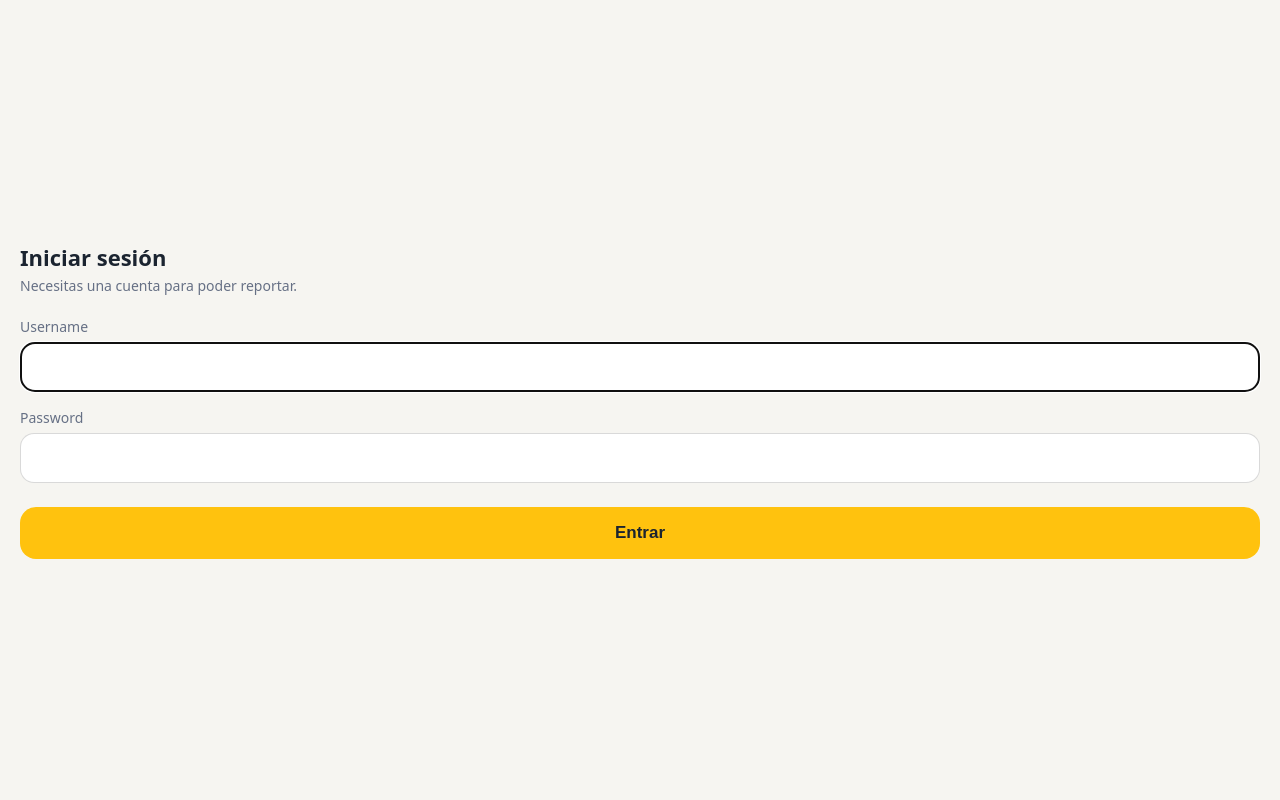
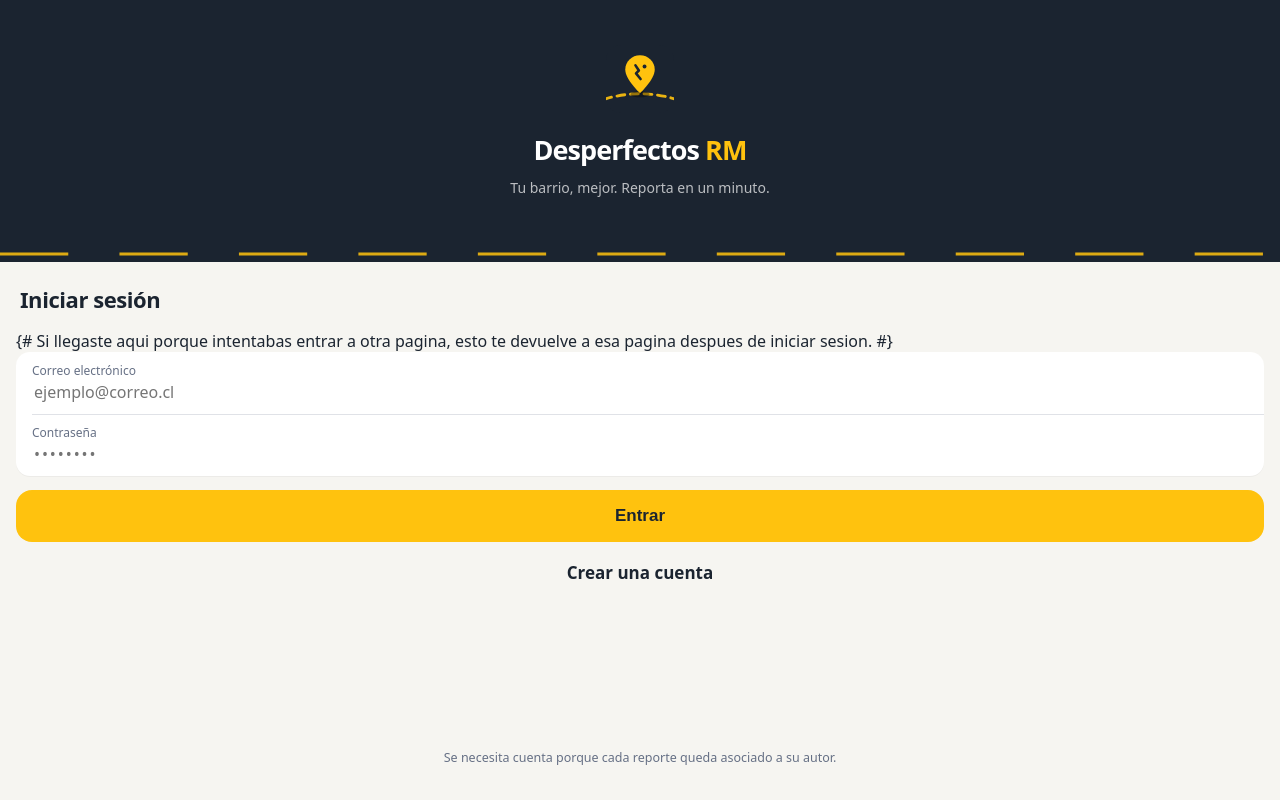
Before and after one commit to matiasveragua/proyecto_inicial, a Django app: page /accounts/login/ in a window 1280 px wide. Run offline with Django 5.2, Linux system fonts and the light colour scheme.

Commit message:
Registro de cuenta y cierre de sesion
- El login toma el diseno de Bastian (hero, logo, cajas) sobre la
  autenticacion de Django. Su <from> era un typo que dejaba el formulario
  muerto; corregido a <form> y con el token CSRF que faltaba.
- RegistroForm: el correo hace de nombre de usuario, se normaliza a
  minusculas, avisa si ya existe y guarda tambien el campo email.
- views.registro crea la cuenta y deja la sesion iniciada.
- El boton "Crear una cuenta" ya no es decorativo.
- Mis reportes muestra quien esta conectado y permite cerrar sesion.

Co-Authored-By: Claude Opus 5 (1M context) <noreply@anthropic.com>
Claude-Session: https://claude.ai/code/session_01SGXEm2hYgc68WcaBziaEKe

```diff
--- a/mysite/urls.py
+++ b/mysite/urls.py
@@ -25,6 +25,7 @@ urlpatterns = [
     path('', views.inicio, name='inicio'),
     path('reportar/', views.reportar, name='reportar'),
     path('mis-reportes/', views.mis_reportes, name='mis_reportes'),
+    path('accounts/registro/', views.registro, name='registro'),
     # Trae gratis /accounts/login/ y /accounts/logout/ de Django.
     path('accounts/', include('django.contrib.auth.urls')),
 ]
--- a/reportes/templates/registration/login.html
+++ b/reportes/templates/registration/login.html
@@ -1,84 +1,128 @@
 {% extends 'reportes/base.html' %}
 
 {% block contenido %}
+
 <style>
-    .hoja {
-        flex: 1;
-        overflow-y: auto;
-        padding: 20px;
-        display: flex;
-        flex-direction: column;
-        justify-content: center;
-    }
-    .hoja h1 {
-        font-size: 22px;
-        margin: 0 0 4px 0;
-    }
-    .bajada {
-        color: var(--texto-secundario);
-        font-size: 14px;
-        margin: 0 0 22px 0;
-    }
-    .campo {
-        margin-bottom: 16px;
-    }
-    .campo label {
-        display: block;
-        font-size: 14px;
-        color: var(--texto-secundario);
-        margin-bottom: 6px;
-    }
-    .campo input {
-        width: 100%;
-        padding: 13px 14px;
-        border-radius: 14px;
-        border: 1px solid rgba(128, 128, 128, 0.3);
-        background-color: var(--fondo-tarjeta);
-        color: var(--texto-principal);
-        font-size: 16px;
-        font-family: inherit;
-    }
-    .error {
-        color: #d93025;
-        font-size: 13px;
-        margin-top: 5px;
-    }
-    .boton-principal {
-        background-color: var(--amarillo-vial);
-        color: var(--texto-sobre-amarillo);
-        border: none;
-        width: 100%;
-        height: 52px;
-        border-radius: 16px;
-        font-size: 17px;
-        font-weight: bold;
-        cursor: pointer;
-        margin-top: 8px;
-    }
+    /* Este es el diseño de la parte superior del login */
+
+    .hero { background: #1b2430; color: #fff; position: relative; height: 262px; flex: none; display: flex; flex-direction: column; }
+    .hero .inner { flex: 1; display: flex; flex-direction: column; align-items: center; justify-content: center; gap: 10px; padding-bottom: 20px; text-align: center; }
+    .hero .inner b { font-size: 27px; font-weight: 800; letter-spacing: -.035em; }
+    .hero .inner b i { font-style: normal; color: var(--amarillo-vial); }
+    .hero .inner span { font-size: 14px; color: rgba(255,255,255,.7); }
+    .hero .road { position: absolute; left: 0; right: 0; bottom: 0; height: 16px; width: 100% }
+
+    /* Este es el diseño del formulario */
+    .login { flex: 1; display: flex; flex-direction: column; gap: 14px; padding: 22px 16px 34px; overflow-y: auto; }
+    .login h2 { margin: 0 0 2px 4px; font-size: 22px; font-weight: 700; letter-spacing: -.02em; }
+
+    /* Diseño de las cajas de texto */
+
+    .group { background: var(--fondo-tarjeta); border-radius: 14px; overflow: hidden; box-shadow: 0 1px 0 rgba(0,0,0,.04); }
+    .row { padding: 10px 16px; display: flex; flex-direction: column; gap: 1px; position: relative; }
+    .row + .row::before { content: ""; position: absolute; top: 0; left: 16px; right: 0; height: .5px; background: var(--texto-secundario); opacity: 0.2; }
+    .row .k { font-size: 12px; color: var(--texto-secundario); }
+    .row .v { font-size: 16px; color: var(--texto-principal); }
+
+    /* Diseño de los botones */
+
+    .stack { display: flex; flex-direction: column; gap: 8px; margin-top: 14px; }
+    .btn { appearance: none; border: 0; font-size: 17px; font-weight: 700; height: 52px; border-radius: 16px; width: 100%; cursor: pointer; background: var(--amarillo-vial); color: var(--texto-sobre-amarillo); }
+    .btn.plain { background: transparent; color: var(--texto-principal); height: 44px; }
+
+    /* Diseño del mensaje bajo los botones */
+
+    .sp { flex: 1; }
+    .foot { margin: 0; text-align: center; font-size: 12.5px; color: var(--texto-secundario); padding-inline: 14px; }
+
+    /* Aviso cuando la clave o el usuario estan malos */
+
+    .aviso { background: rgba(217, 48, 37, .12); color: #d93025; border-radius: 12px; padding: 11px 14px; font-size: 13.5px; margin: 0; }
 </style>
 
-<div class="hoja">
-    <h1>Iniciar sesión</h1>
-    <p class="bajada">Necesitas una cuenta para poder reportar.</p>
+<!-- parte superior -->
 
-    <form method="post">
+<div class="hero">
+
+    <div class="inner">
+
+        <svg class="mark" viewBox="0 0 120 120" style="width: 68px; height: 68px; margin-bottom: 8px;">
+            <rect width="120" height="120" rx="27" fill="#1b2430"/>
+            <path d="M-4 96 Q60 76 124 96" stroke="#ffc20e" stroke-width="5" stroke-dasharray="14 10" stroke-linecap="round" fill="none" opacity=".9"/>
+            <ellipse cx="60" cy="87" rx="17" ry="5.2" fill="#000" opacity=".35"/>
+            <path d="M60 18c-14.4 0-26 11.1-26 25.2C34 60.8 60 85 60 85s26-24.2 26-41.8C86 29.1 74.4 18 60 18z" fill="#ffc20e"/>
+            <path d="M52 36l6 9-5 5 8 10" stroke="#1b2430" stroke-width="4.6" stroke-linecap="round" stroke-linejoin="round" fill="none"/>
+            <circle cx="68" cy="38" r="3.4" fill="#1b2430"/>
+        </svg>
+
+        <b>Desperfectos<i> RM</i></b>
+        <span>Tu barrio, mejor. Reporta en un minuto.</span>
+    </div>
+
+    <svg class="road" viewBox="0 0 300 16" preserveAspectRatio="none"><path d="M0 8H300" stroke="#ffc20e" stroke-width="3" stroke-dasharray="16 12" opacity=".85"/></svg>
+
+</div>
+
+<!-- formulario -->
+
+<div class="login">
+    <h2>Iniciar sesión</h2>
+
+    {# Si el usuario o la clave estan malos, Django lo deja en non_field_errors #}
+    {% for error in form.non_field_errors %}
+        <p class="aviso">{{ error }}</p>
+    {% endfor %}
+
+    <form method="POST" action="">
+        {# El token CSRF que faltaba. Django rechaza el POST sin el. #}
         {% csrf_token %}
 
-        {% for campo in form %}
-            <div class="campo">
-                <label for="{{ campo.id_for_label }}">{{ campo.label }}</label>
-                {{ campo }}
-                {% for error in campo.errors %}
-                    <p class="error">{{ error }}</p>
-                {% endfor %}
+        {# Si llegaste aqui porque intentabas entrar a otra pagina, esto te
+           devuelve a esa pagina despues de iniciar sesion. #}
+        <input type="hidden" name="next" value="{{ next }}">
+
+        <div class="group">
+
+            <!-- correo -->
+
+            <div class="row">
+
+                <label class="k" for="id_username">Correo electrónico</label>
+                <input class="v" type="text" name="username" id="id_username"
+                       value="{{ form.username.value|default:'' }}"
+                       placeholder="ejemplo@correo.cl" required autofocus
+                       style="border:none; outline:none; background:transparent; width:100%; font-family: inherit;">
+
             </div>
-        {% endfor %}
 
-        {% for error in form.non_field_errors %}
-            <p class="error">{{ error }}</p>
-        {% endfor %}
+            <!-- contraseña -->
 
-        <button type="submit" class="boton-principal">Entrar</button>
+            <div class="row">
+                <label class="k" for="id_password">Contraseña</label>
+                <input class="v" type="password" name="password" id="id_password"
+                       placeholder="••••••••" required
+                       style="border:none; outline:none; background:transparent; width:100%; font-family: inherit; letter-spacing: .12em; color: inherit;">
+            </div>
+
+        </div>
+
+        <div class="stack" style="margin-top: 14px;">
+
+            <!-- boton para subir los datos -->
+
+            <button class="btn" type="submit">Entrar</button>
+            <a class="btn plain" href="{% url 'registro' %}"
+               style="display: flex; align-items: center; justify-content: center; text-decoration: none;">Crear una cuenta</a>
+
+        </div>
+
     </form>
+
+    <!-- mensaje bajo los botones  -->
+
+    <div class="sp"></div>
+    <p class="foot">Se necesita cuenta porque cada reporte queda asociado a su autor.</p>
+
 </div>
+
 {% endblock contenido %}
```
Also changed, not shown: reportes/forms.py (+46 -0 lines), reportes/templates/registration/registro.html (added, +89 -0 lines), reportes/templates/reportes/mis_reportes.html (+15 -0 lines), reportes/views.py (+22 -1 lines).
